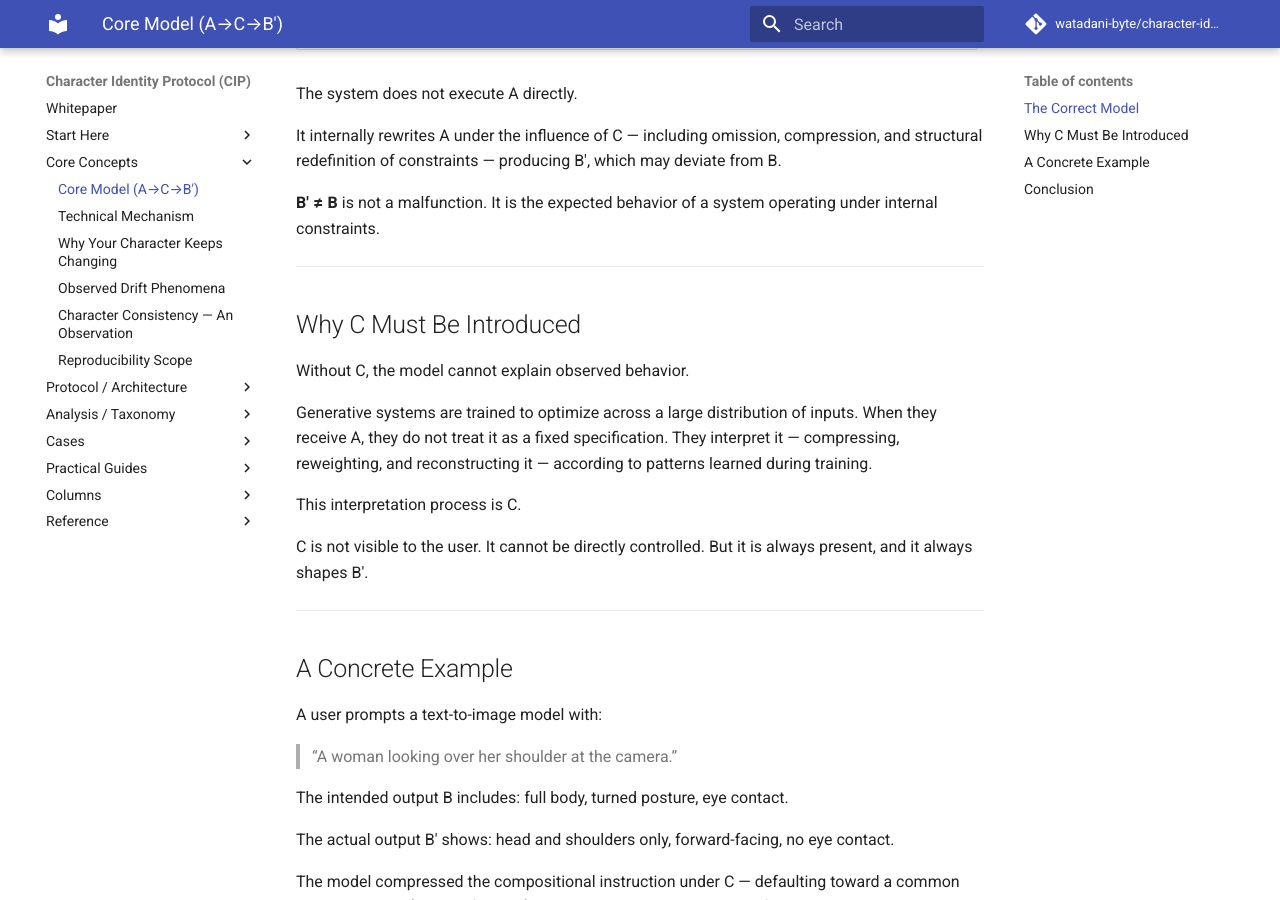
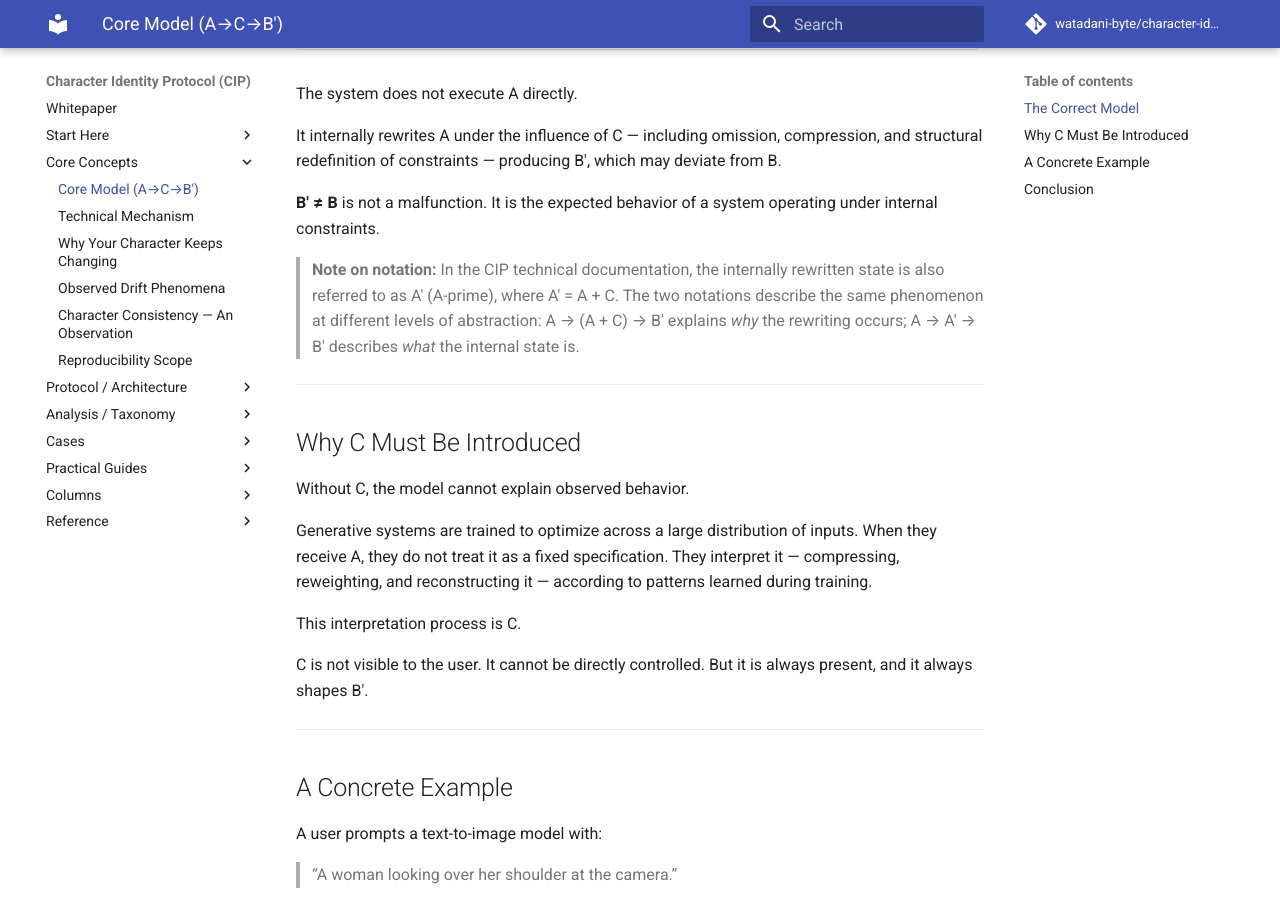
Before and after one commit to watadani-byte/character-identity-protocol, an MkDocs documentation site: the page built from docs/model_a_c_b.md, in a window 1280 px wide and 900 px high, scrolled down 765 px. Built offline with MkDocs 1.6.1 and Material for MkDocs 9.7.7, drawn with Linux system fonts in a browser that asks for light colours; comment, search, counter and statistics services are not loaded.

Commit message:
model_a_c_b.md を更新

```diff
--- a/docs/model_a_c_b.md
+++ b/docs/model_a_c_b.md
@@ -32,6 +32,8 @@ The system does not execute A directly.
 It internally rewrites A under the influence of C — including omission, compression, and structural redefinition of constraints — producing B′, which may deviate from B.
 
 **B′ ≠ B** is not a malfunction. It is the expected behavior of a system operating under internal constraints.
+
+> **Note on notation:** In the CIP technical documentation, the internally rewritten state is also referred to as A′ (A-prime), where A′ = A + C. The two notations describe the same phenomenon at different levels of abstraction: A → (A + C) → B′ explains *why* the rewriting occurs; A → A′ → B′ describes *what* the internal state is.
 
 -----
 
```
